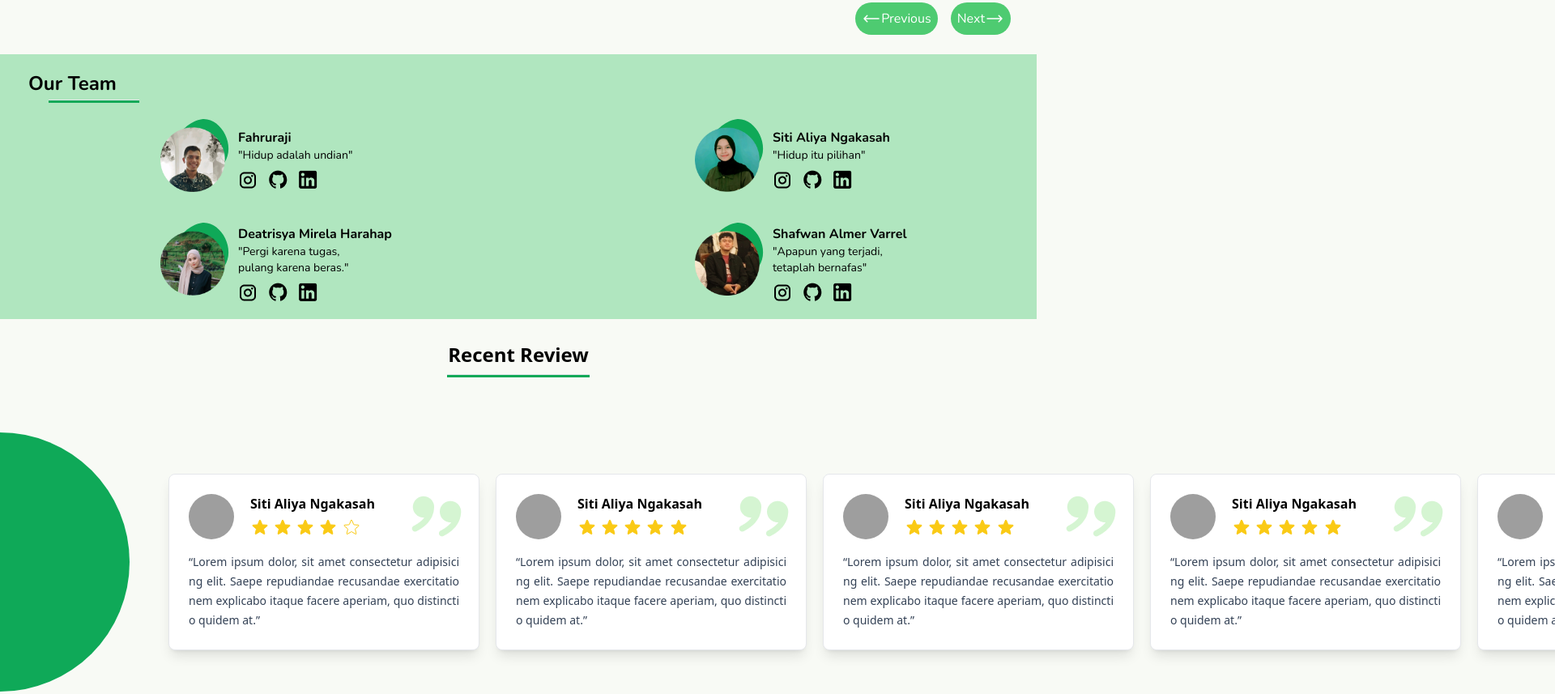
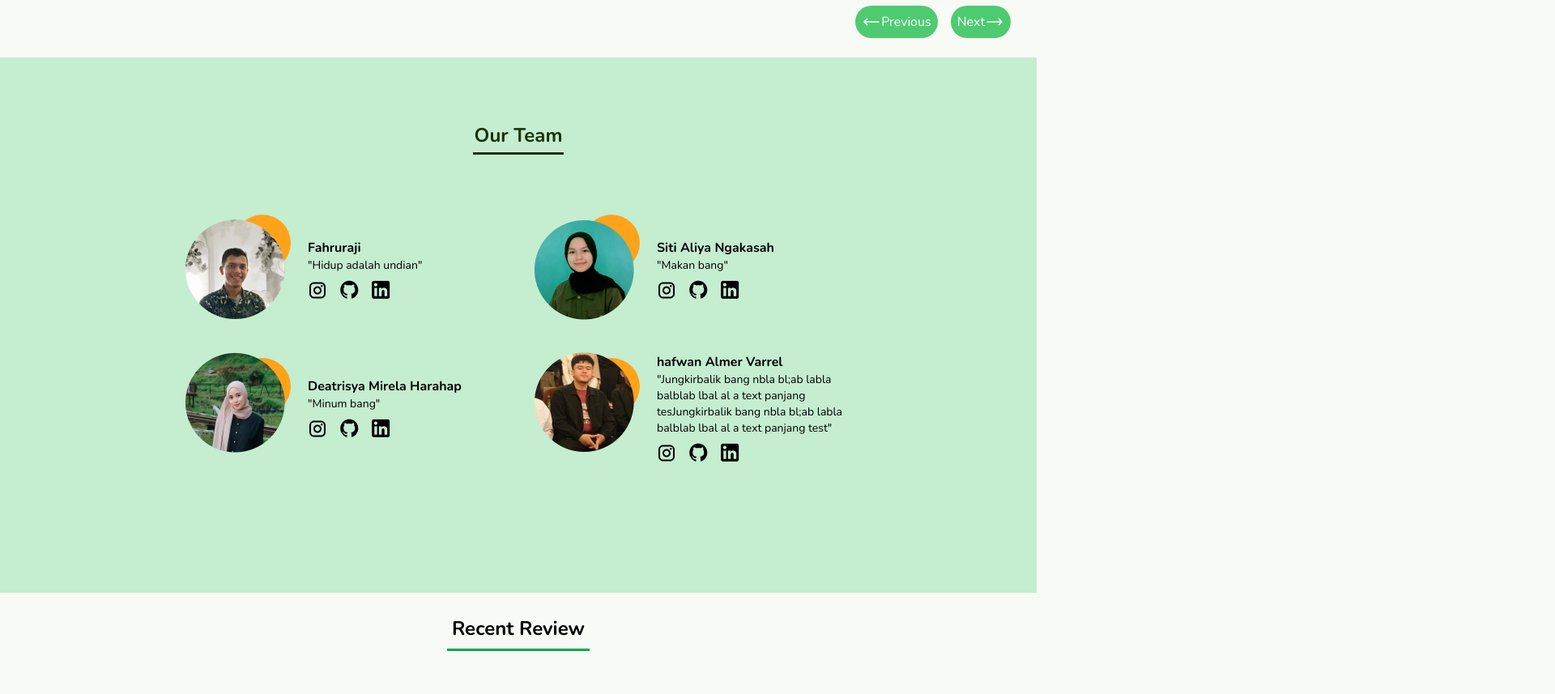
Before and after one commit to fhrrrzy/econobiz, a website built with webpack: page src/templates/index.html in a window 1280 px wide. Shown: the part 1057-1914 px from the top of the page at 81% size, 1920 px wide, since content can reach past the window. Built offline with nearby package versions, Linux system fonts and the light colour scheme; no server answers; grey boxes are pictures that could not be loaded; files whose address does not match are found by name.

Commit message:
Revisi layout (#5)
* placeholder

* revisi-layout

* fix layouting

---------

Co-authored-by: deatrisya <mirelldee47@gmail.com>

```diff
--- a/src/scripts/templates/card.js
+++ b/src/scripts/templates/card.js
@@ -18,7 +18,7 @@
         </div>
         <div class="absolute p-4 bottom-0 lg:[18px] capitalize">
             <h2 class="font-bold text-3xl lg:text-[32px]">${product.name}</h2>
-            <p class="font-semibold text-lg lg:text-xl">Rp ${product.price}</p>
+            <p class="font-semibold text-lg lg:text-xl">Rp ${product.price.toLocaleString('id-ID')}</p>
         </div>
     </a>
   </div>
--- a/src/templates/index.html
+++ b/src/templates/index.html
@@ -100,8 +100,8 @@
 
     <section>
         <div class="px-[35px] pt-3 mb-[37px] flex items-center">
-            <h1 class="pr-4 font-bold text-xl">Waste List</h1>
-            <hr class="h-1 w-20 bg-black" />
+            <h1 class="pr-4 font-extrabold text-2xl">Waste List</h1>
+            <hr class="h-1 w-20 bg-greenbgimage" />
         </div>
         <div
             class="max-w-sm md:max-w-full md:grid-cols-4 md:m-6 bg-white border grid grid-cols-1 gap-3 border-slate-200 rounded-xl mx-auto shadow-md p-5">
@@ -126,7 +126,7 @@
             <div>
                 <h1 class="font-bold text-base">Category</h1>
                 <div class="mb-2 bg-[#F1F1F1] divide-y divide-gray-100 rounded-lg shadow">
-                    <select name="" id=""
+                    <select name="category" id="category"
                         class="text-[#6F6F6F] bg-white border border-gray-300 font-medium rounded-lg text-sm px-4 py-2.5 flex items-center w-full">
                         <option value="">Pilih Kategori</option>
                         <option value="">Organik</option>
@@ -221,115 +221,138 @@
     <!-- poduct list -->
 
     <!-- our team section -->
-    <section class="w-full pb-5 bg-[#B0E6BF] font-nunito">
-        <h1 class="px-[35px] pt-5 font-extrabold text-2xl mb-1">Our Team</h1>
-        <hr class="mx-[60px] h-1 w-28 mb-[30px] bg-[#0FA958]" />
-        <div class="container grid grid-cols-1 gap-10 md:grid-cols-2">
-            <div class="mx-auto w-96 pl-5 flex items-center space-x-4 md:pl-20">
-                <div class="relative w-fit">
-                    <svg class="absolute -bottom-24 -left-36 w-[400px] h-[300px]" viewBox="0 0 200 200"
+
+    <section class="w-full bg-[#C5EDD0] py-20">
+        <div class="mb-20">
+            <h1 class="text-center font-extrabold text-2xl mb-1 text-[#18340E]">Our Team</h1>
+            <hr class="mx-auto h-1 w-28 mb-[30px] bg-[#18340E]" />
+        </div>
+        <div class="w-max mx-auto grid grid-cols-1 md:grid-cols-2 mb-20 gap-10 px-10">
+            <div class="flex gap-7">
+                <div class="relative col-span-1">
+                    <svg class="absolute bottom-[3.75rem] left-[3.75rem] w-[70px] h-[70px]" viewBox="0 0 200 200"
                         xmlns="http://www.w3.org/2000/svg">
-                        <path fill="#0FA958"
-                            d="M15.5,11.7C6,25.5,-25.6,29.2,-31.9,17.4C-38.1,5.5,-19.1,-22,-3.3,-23.9C12.5,-25.8,25.1,-2.1,15.5,11.7Z"
-                            transform="translate(100 100)" />
+                          <circle fill="#FFA31A" cx="100" cy="100" r="100" />
                     </svg>
-                    <img class="relative w-20 h-20" src="./image/member/roji.png" />
+                    <img class="relative" src="./image/member/roji.png" />
                 </div>
-                <div>
+                <div class="flex items-center col-span-2">
+                    <div class="">
                         <div class="font-bold text-base">Fahruraji</div>
-                    <div class="font-normal text-sm mb-2">"Hidup adalah undian"</div>
-                    <div class="flex items-start">
-                        <a href="#">
-                            <img src="./image/icon/igdark.png" alt="instagram" class="pr-[14px]" />
+                        <div class="font-normal text-sm mb-2 max-w-[15rem]">"Hidup adalah undian"</div>
+                        <ul class="flex gap-4">
+                            <li>
+                                <a href="">
+                                    <img src="./image/icon/igdark.png" alt="instagram" />
                                 </a>
-                        <a href="#">
-                            <img src="./image/icon/github.png" alt="github" class="pr-[14px]" />
+                            </li>
+                            <li>
+                                <a href="">
+                                    <img src="./image/icon/github.png" alt="instagram" />
                                 </a>
-                        <a href="#">
-                            <img src="./image/icon/linkedin.png" alt="facebook" class="pr-[14px]" />
+                            </li>
+                            <li>
+                                <a href="">
+                                    <img src="./image/icon/linkedin.png" alt="instagram" />
                                 </a>
+                            </li>
+                        </ul>
                     </div>
                 </div>
             </div>
-            <div class="mx-auto w-96 pl-5 flex items-center space-x-4 md:pl-20">
-                <div class="relative w-fit">
-                    <svg class="absolute -bottom-24 -left-36 w-[400px] h-[300px]" viewBox="0 0 200 200"
+            <div class="flex gap-7">
+                <div class="relative col-span-1">
+                    <svg class="absolute bottom-[3.75rem] left-[3.75rem] w-[70px] h-[70px]" viewBox="0 0 200 200"
                         xmlns="http://www.w3.org/2000/svg">
-                        <path fill="#0FA958"
-                            d="M15.5,11.7C6,25.5,-25.6,29.2,-31.9,17.4C-38.1,5.5,-19.1,-22,-3.3,-23.9C12.5,-25.8,25.1,-2.1,15.5,11.7Z"
-                            transform="translate(100 100)" />
+                          <circle fill="#FFA31A" cx="100" cy="100" r="100" />
                     </svg>
-                    <img class="relative w-20 h-20" src="./image/member/aliya.png" />
+                    <img class="relative" src="./image/member/aliya.png" />
                 </div>
-                <div>
+                <div class="flex items-center col-span-2">
+                    <div class="">
                         <div class="font-bold text-base">Siti Aliya Ngakasah</div>
-                    <div class="font-normal text-sm mb-2">"Hidup itu pilihan"</div>
-                    <div class="flex items-start">
-                        <a href="#">
-                            <img src="./image/icon/igdark.png" alt="instagram" class="pr-[14px]" />
+                        <div class="font-normal text-sm mb-2 max-w-[15rem]">"Makan bang"</div>
+                        <ul class="flex gap-4">
+                            <li>
+                                <a href="">
+                                    <img src="./image/icon/igdark.png" alt="instagram" />
                                 </a>
-                        <a href="#">
-                            <img src="./image/icon/github.png" alt="github" class="pr-[14px]" />
+                            </li>
+                            <li>
+                                <a href="">
+                                    <img src="./image/icon/github.png" alt="instagram" />
                                 </a>
-                        <a href="#">
-                            <img src="./image/icon/linkedin.png" alt="facebook" class="pr-[14px]" />
+                            </li>
+                            <li>
+                                <a href="">
+                                    <img src="./image/icon/linkedin.png" alt="instagram" />
                                 </a>
+                            </li>
+                        </ul>
                     </div>
                 </div>
             </div>
-            <div class="mx-auto w-96 pl-5 flex items-center space-x-4 md:pl-20">
-                <div class="relative w-fit">
-                    <svg class="absolute -bottom-24 -left-36 w-[400px] h-[300px]" viewBox="0 0 200 200"
+            <div class="flex gap-7">
+                <div class="relative col-span-1">
+                    <svg class="absolute bottom-[3.75rem] left-[3.75rem] w-[70px] h-[70px]" viewBox="0 0 200 200"
                         xmlns="http://www.w3.org/2000/svg">
-                        <path fill="#0FA958"
-                            d="M15.5,11.7C6,25.5,-25.6,29.2,-31.9,17.4C-38.1,5.5,-19.1,-22,-3.3,-23.9C12.5,-25.8,25.1,-2.1,15.5,11.7Z"
-                            transform="translate(100 100)" />
+                          <circle fill="#FFA31A" cx="100" cy="100" r="100" />
                     </svg>
-                    <img class="relative w-20 h-20" src="./image/member/dea.png" />
+                    <img class="relative" src="./image/member/dea.png" />
                 </div>
-                <div>
+                <div class="flex items-center col-span-2">
+                    <div class="">
                         <div class="font-bold text-base">Deatrisya Mirela Harahap</div>
-                    <div class="font-normal text-sm mb-2">
-                        "Pergi karena tugas,<br />pulang karena beras."
-                    </div>
-                    <div class="flex items-start">
-                        <a href="#">
-                            <img src="./image/icon/igdark.png" alt="instagram" class="pr-[14px]" />
+                        <div class="font-normal text-sm mb-2 max-w-[15rem]">"Minum bang"</div>
+                        <ul class="flex gap-4">
+                            <li>
+                                <a href="">
+                                    <img src="./image/icon/igdark.png" alt="instagram" />
                                 </a>
-                        <a href="#">
-                            <img src="./image/icon/github.png" alt="github" class="pr-[14px]" />
+                            </li>
+                            <li>
+                                <a href="">
+                                    <img src="./image/icon/github.png" alt="instagram" />
                                 </a>
-                        <a href="#">
-                            <img src="./image/icon/linkedin.png" alt="facebook" class="pr-[14px]" />
+                            </li>
+                            <li>
+                                <a href="">
+                                    <img src="./image/icon/linkedin.png" alt="instagram" />
                                 </a>
+                            </li>
+                        </ul>
                     </div>
                 </div>
             </div>
-            <div class="mx-auto w-96 pl-5 flex items-center space-x-4 md:pl-20">
-                <div class="relative w-fit">
-                    <svg class="absolute -bottom-24 -left-36 w-[400px] h-[300px]" viewBox="0 0 200 200"
+            <div class="flex gap-7">
+                <div class="relative col-span-1">
+                    <svg class="absolute bottom-[3.75rem] left-[3.75rem] w-[70px] h-[70px]" viewBox="0 0 200 200"
                         xmlns="http://www.w3.org/2000/svg">
-                        <path fill="#0FA958"
-                            d="M15.5,11.7C6,25.5,-25.6,29.2,-31.9,17.4C-38.1,5.5,-19.1,-22,-3.3,-23.9C12.5,-25.8,25.1,-2.1,15.5,11.7Z"
-                            transform="translate(100 100)" />
+                          <circle fill="#FFA31A" cx="100" cy="100" r="100" />
                     </svg>
-                    <img class="relative w-20 h-20" src="./image/member/vrl.png" />
+                    <img class="relative" src="./image/member/vrl.png" />
                 </div>
-                <div>
-                    <div class="font-bold text-base">Shafwan Almer Varrel</div>
-                    <div class="font-normal text-sm mb-2">
-                        "Apapun yang terjadi,<br />tetaplah bernafas"
-                    </div>
-                    <div class="flex items-start">
-                        <a href="#">
-                            <img src="./image/icon/igdark.png" alt="instagram" class="pr-[14px]" />
+                <div class="flex items-center col-span-2">
+                    <div class="">
+                        <div class="font-bold text-base">hafwan Almer Varrel</div>
+                        <div class="font-normal text-sm mb-2 max-w-[15rem]">"Jungkirbalik bang nbla bl;ab labla balblab lbal al a text panjang tesJungkirbalik bang nbla bl;ab labla balblab lbal al a text panjang test"</div>
+                        <ul class="flex gap-4">
+                            <li>
+                                <a href="">
+                                    <img src="./image/icon/igdark.png" alt="instagram" />
                                 </a>
-                        <a href="#">
-                            <img src="./image/icon/github.png" alt="github" class="pr-[14px]" />
+                            </li>
+                            <li>
+                                <a href="">
+                                    <img src="./image/icon/github.png" alt="instagram" />
                                 </a>
-                        <a href="#">
-                            <img src="./image/icon/linkedin.png" alt="facebook" class="pr-[14px]" />
+                            </li>
+                            <li>
+                                <a href="">
+                                    <img src="./image/icon/linkedin.png" alt="instagram" />
                                 </a>
+                            </li>
+                        </ul>
                     </div>
                 </div>
             </div>
@@ -339,7 +362,7 @@
 
     <!-- feedback -->
     <div class="relative h-[600px] w-full">
-        <h1 class="text-center font-sans text-2xl font-bold pt-7">
+        <h1 class="text-center text-2xl font-extrabold pt-7">
             Recent Review
         </h1>
         <hr class="mx-auto mt-2 h-1 w-44 bg-greenbgimage" />
@@ -355,7 +378,7 @@
                         <img src="./image/profile.jpg" alt="profile reviewer" class="rounded-full w-14 h-14">
 
                         <div>
-                            <p class="break-words text-md font-sans font-semibold mb-1 max-w-[10rem]">Siti Aliya
+                            <p class="break-words text-md font-semibold mb-1 max-w-[10rem]">Siti Aliya
                                 Ngakasah</p>
                             <div class="star">
                                 <svg xmlns="http://www.w3.org/2000/svg" fill="none" viewBox="0 0 24 24"
@@ -398,7 +421,7 @@
 
                     </div>
                     <div class="text-justify">
-                        <q class="text-slate-700 font-sans break-all text-sm">Lorem ipsum dolor, sit amet consectetur
+                        <q class="text-slate-700 break-all text-sm">Lorem ipsum dolor, sit amet consectetur
                             adipisicing elit. Saepe
                             repudiandae recusandae exercitationem explicabo itaque facere aperiam, quo distinctio quidem
                             at.</q>
@@ -411,7 +434,7 @@
                         <img src="./image/profile.jpg" alt="profile reviewer" class="rounded-full w-14 h-14">
 
                         <div>
-                            <p class="break-words text-md font-sans font-semibold mb-1 max-w-[10rem]">Siti Aliya
+                            <p class="break-words text-md font-semibold mb-1 max-w-[10rem]">Siti Aliya
                                 Ngakasah</p>
                             <div class="star">
                                 <svg xmlns="http://www.w3.org/2000/svg" fill="none" viewBox="0 0 24 24"
@@ -454,7 +477,7 @@
 
                     </div>
                     <div class="text-justify">
-                        <q class="text-slate-700 font-sans break-all text-sm">Lorem ipsum dolor, sit amet consectetur
+                        <q class="text-slate-700 break-all text-sm">Lorem ipsum dolor, sit amet consectetur
                             adipisicing elit. Saepe
                             repudiandae recusandae exercitationem explicabo itaque facere aperiam, quo distinctio quidem
                             at.</q>
@@ -467,7 +490,7 @@
                         <img src="./image/profile.jpg" alt="profile reviewer" class="rounded-full w-14 h-14">
 
                         <div>
-                            <p class="break-words text-md font-sans font-semibold mb-1 max-w-[10rem]">Siti Aliya
+                            <p class="break-words text-md font-semibold mb-1 max-w-[10rem]">Siti Aliya
                                 Ngakasah</p>
                             <div class="star">
                                 <svg xmlns="http://www.w3.org/2000/svg" fill="none" viewBox="0 0 24 24"
@@ -510,7 +533,7 @@
 
                     </div>
                     <div class="text-justify">
-                        <q class="text-slate-700 font-sans break-all text-sm">Lorem ipsum dolor, sit amet consectetur
+                        <q class="text-slate-700 break-all text-sm">Lorem ipsum dolor, sit amet consectetur
                             adipisicing elit. Saepe
                             repudiandae recusandae exercitationem explicabo itaque facere aperiam, quo distinctio quidem
                             at.</q>
@@ -523,7 +546,7 @@
                         <img src="./image/profile.jpg" alt="profile reviewer" class="rounded-full w-14 h-14">
 
                         <div>
-                            <p class="break-words text-md font-sans font-semibold mb-1 max-w-[10rem]">Siti Aliya
+                            <p class="break-words text-md font-semibold mb-1 max-w-[10rem]">Siti Aliya
                                 Ngakasah</p>
                             <div class="star">
                                 <svg xmlns="http://www.w3.org/2000/svg" fill="none" viewBox="0 0 24 24"
@@ -566,7 +589,7 @@
 
                     </div>
                     <div class="text-justify">
-                        <q class="text-slate-700 font-sans break-all text-sm">Lorem ipsum dolor, sit amet consectetur
+                        <q class="text-slate-700 break-all text-sm">Lorem ipsum dolor, sit amet consectetur
                             adipisicing elit. Saepe
                             repudiandae recusandae exercitationem explicabo itaque facere aperiam, quo distinctio quidem
                             at.</q>
@@ -579,7 +602,7 @@
                         <img src="./image/profile.jpg" alt="profile reviewer" class="rounded-full w-14 h-14">
 
                         <div>
-                            <p class="break-words text-md font-sans font-semibold mb-1 max-w-[10rem]">Siti Aliya
+                            <p class="break-words text-md font-semibold mb-1 max-w-[10rem]">Siti Aliya
                                 Ngakasah</p>
                             <div class="star">
                                 <svg xmlns="http://www.w3.org/2000/svg" fill="none" viewBox="0 0 24 24"
@@ -621,7 +644,7 @@
                         </div>
                     </div>
                     <div class="text-justify">
-                        <q class="text-slate-700 font-sans break-all text-sm">Lorem ipsum dolor, sit amet consectetur
+                        <q class="text-slate-700 break-all text-sm">Lorem ipsum dolor, sit amet consectetur
                             adipisicing elit. Saepe
                             repudiandae recusandae exercitationem explicabo itaque facere aperiam, quo distinctio quidem
                             at.</q>
@@ -634,7 +657,7 @@
                         <img src="./image/profile.jpg" alt="profile reviewer" class="rounded-full w-14 h-14">
 
                         <div>
-                            <p class="break-words text-md font-sans font-semibold mb-1 max-w-[10rem]">Siti Aliya
+                            <p class="break-words text-md font-semibold mb-1 max-w-[10rem]">Siti Aliya
                                 Ngakasah</p>
                             <div class="star">
                                 <svg xmlns="http://www.w3.org/2000/svg" fill="none" viewBox="0 0 24 24"
@@ -677,7 +700,7 @@
 
                     </div>
                     <div class="text-justify">
-                        <q class="text-slate-700 font-sans break-all text-sm">Lorem ipsum dolor, sit amet consectetur
+                        <q class="text-slate-700 break-all text-sm">Lorem ipsum dolor, sit amet consectetur
                             adipisicing elit. Saepe
                             repudiandae recusandae exercitationem explicabo itaque facere aperiam, quo distinctio quidem
                             at.</q>
@@ -690,7 +713,7 @@
                         <img src="./image/profile.jpg" alt="profile reviewer" class="rounded-full w-14 h-14">
 
                         <div>
-                            <p class="break-words text-md font-sans font-semibold mb-1 max-w-[10rem]">Siti Aliya
+                            <p class="break-words text-md font-semibold mb-1 max-w-[10rem]">Siti Aliya
                                 Ngakasah</p>
                             <div class="star">
                                 <svg xmlns="http://www.w3.org/2000/svg" fill="none" viewBox="0 0 24 24"
@@ -733,7 +756,7 @@
 
                     </div>
                     <div class="text-justify">
-                        <q class="text-slate-700 font-sans break-all text-sm">Lorem ipsum dolor, sit amet consectetur
+                        <q class="text-slate-700 break-all text-sm">Lorem ipsum dolor, sit amet consectetur
                             adipisicing elit. Saepe
                             repudiandae recusandae exercitationem explicabo itaque facere aperiam, quo distinctio quidem
                             at.</q>
@@ -746,7 +769,7 @@
                         <img src="./image/profile.jpg" alt="profile reviewer" class="rounded-full w-14 h-14">
 
                         <div>
-                            <p class="break-words text-md font-sans font-semibold mb-1 max-w-[10rem]">Siti Aliya
+                            <p class="break-words text-md font-semibold mb-1 max-w-[10rem]">Siti Aliya
                                 Ngakasah</p>
                             <div class="star">
                                 <svg xmlns="http://www.w3.org/2000/svg" fill="none" viewBox="0 0 24 24"
@@ -789,7 +812,7 @@
 
                     </div>
                     <div class="text-justify">
-                        <q class="text-slate-700 font-sans break-all text-sm">Lorem ipsum dolor, sit amet consectetur
+                        <q class="text-slate-700 break-all text-sm">Lorem ipsum dolor, sit amet consectetur
                             adipisicing elit. Saepe
                             repudiandae recusandae exercitationem explicabo itaque facere aperiam, quo distinctio quidem
                             at.</q>
@@ -802,7 +825,7 @@
                         <img src="./image/profile.jpg" alt="profile reviewer" class="rounded-full w-14 h-14">
 
                         <div>
-                            <p class="break-words text-md font-sans font-semibold mb-1 max-w-[10rem]">Siti Aliya
+                            <p class="break-words text-md font-semibold mb-1 max-w-[10rem]">Siti Aliya
                                 Ngakasah</p>
                             <div class="star">
                                 <svg xmlns="http://www.w3.org/2000/svg" fill="none" viewBox="0 0 24 24"
@@ -844,7 +867,7 @@
                         </div>
                     </div>
                     <div class="text-justify">
-                        <q class="text-slate-700 font-sans break-all text-sm">Lorem ipsum dolor, sit amet consectetur
+                        <q class="text-slate-700 break-all text-sm">Lorem ipsum dolor, sit amet consectetur
                             adipisicing elit. Saepe
                             repudiandae recusandae exercitationem explicabo itaque facere aperiam, quo distinctio quidem
                             at.</q>
```
Lines whose indentation alone changed are shown as unchanged.
